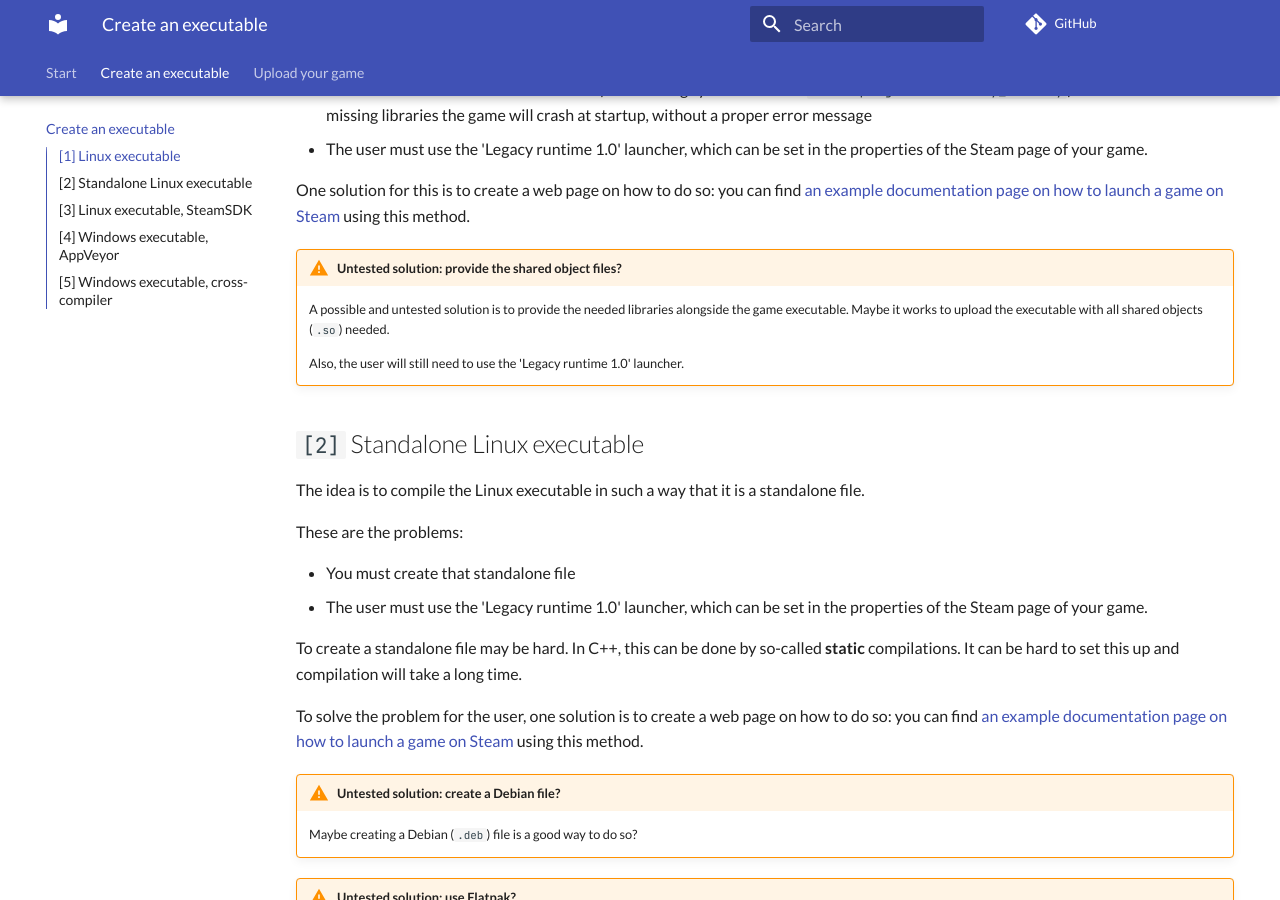
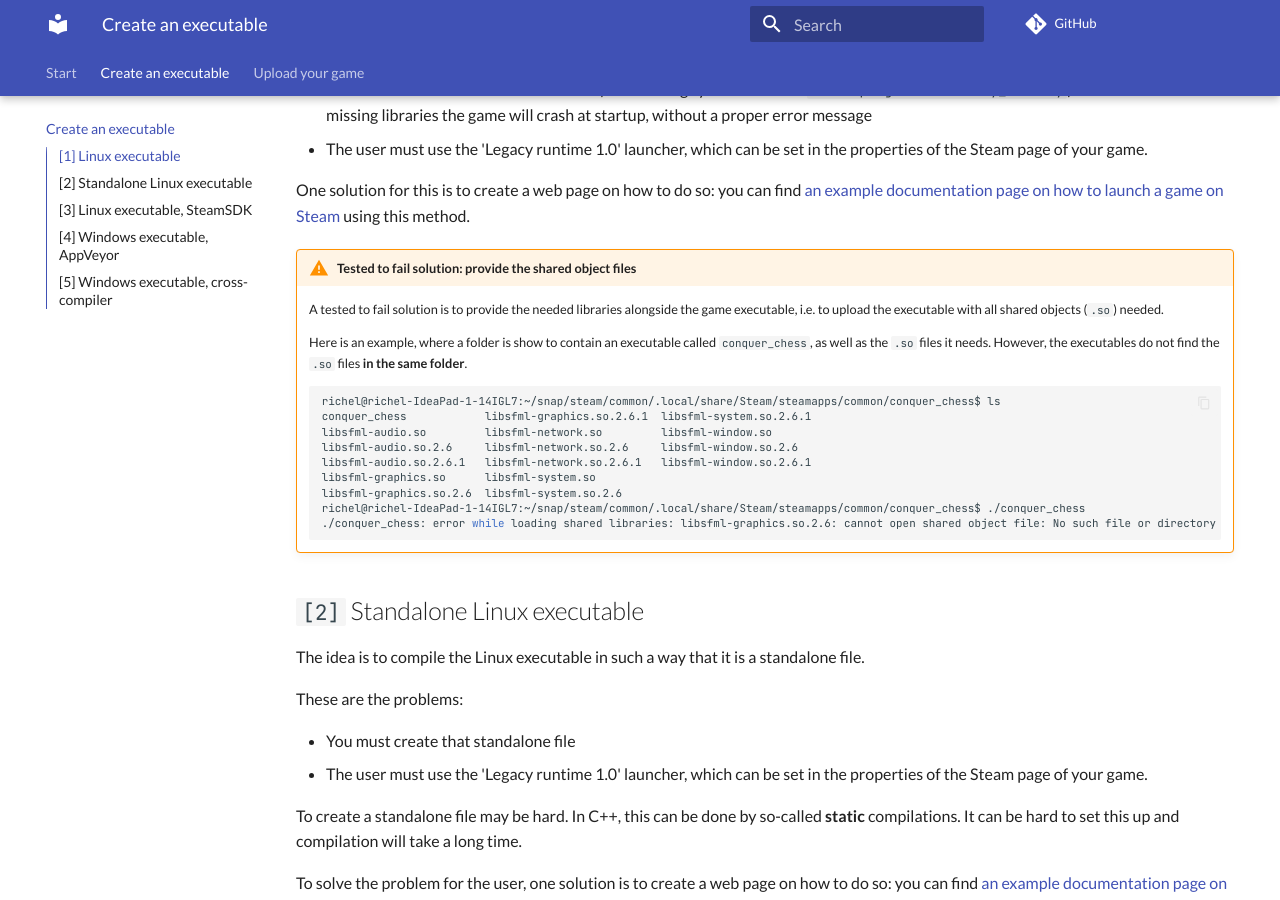
Before and after one commit to richelbilderbeek/how_to_get_a_linux_game_on_steam, an MkDocs documentation site: the page built from docs/create_an_executable.md, in a window 1280 px wide and 900 px high, scrolled down 976 px. Built offline with MkDocs 1.6.1 and Material for MkDocs 9.7.7, drawn with Linux system fonts in a browser that asks for light colours; comment, search, counter and statistics services are not loaded.

Commit message:
Document failure

````diff
--- a/docs/create_an_executable.md
+++ b/docs/create_an_executable.md
@@ -42,13 +42,28 @@ you can find
 [an example documentation page on how to launch a game on Steam](launch_on_steam/README.md)
 using this method.
 
-!!! warning "Untested solution: provide the shared object files?"
+!!! warning "Tested to fail solution: provide the shared object files"
 
-    A possible and untested solution is to provide the needed libraries
-    alongside the game executable. Maybe it works to upload
+    A tested to fail solution is to provide the needed libraries
+    alongside the game executable, i.e. to upload
     the executable with all shared objects (`.so`) needed.
 
-    Also, the user will still need to use the 'Legacy runtime 1.0' launcher.
+    Here is an example, where a folder is show to contain an executable
+    called `conquer_chess`, as well as the `.so` files it needs.
+    However, the executables do not find the `.so`
+    files **in the same folder**.
+
+    ```bash
+    richel@richel-IdeaPad-1-14IGL7:~/snap/steam/common/.local/share/Steam/steamapps/common/conquer_chess$ ls
+    conquer_chess            libsfml-graphics.so.2.6.1  libsfml-system.so.2.6.1
+    libsfml-audio.so         libsfml-network.so         libsfml-window.so
+    libsfml-audio.so.2.6     libsfml-network.so.2.6     libsfml-window.so.2.6
+    libsfml-audio.so.2.6.1   libsfml-network.so.2.6.1   libsfml-window.so.2.6.1
+    libsfml-graphics.so      libsfml-system.so
+    libsfml-graphics.so.2.6  libsfml-system.so.2.6
+    richel@richel-IdeaPad-1-14IGL7:~/snap/steam/common/.local/share/Steam/steamapps/common/conquer_chess$ ./conquer_chess
+    ./conquer_chess: error while loading shared libraries: libsfml-graphics.so.2.6: cannot open shared object file: No such file or directory
+    ```
 
 ## `[2]` Standalone Linux executable
 
````
